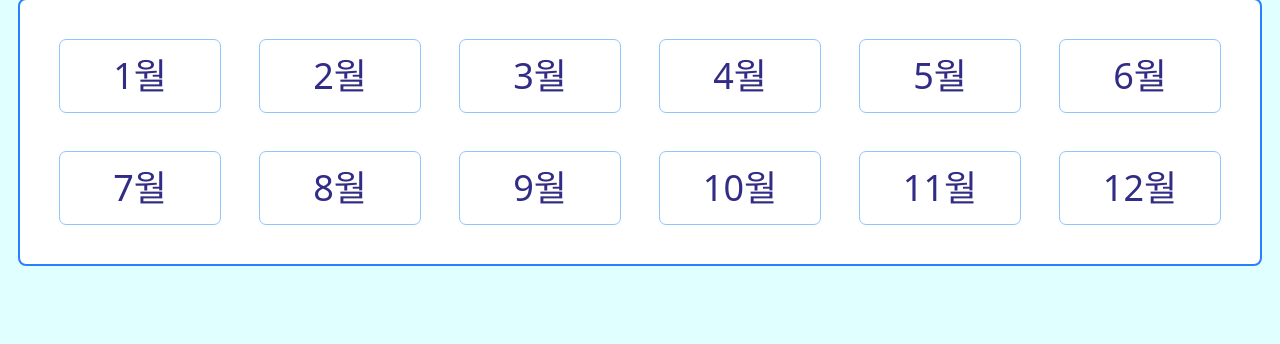
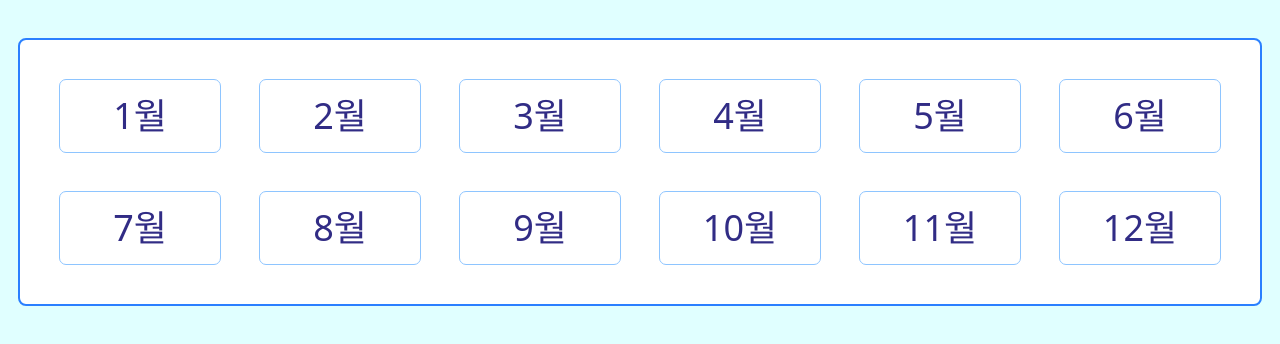
Before and after one commit to 123456466/budget-book, a React (Vite) app: page / in a window 1280 px wide. Shown: the top 344 px of the page. Built offline with nearby package versions, Linux system fonts and the light colour scheme.

Commit message:
fix :  스타일링 오류 고침

```diff
--- a/src/components/components/ContainerBox.tsx
+++ b/src/components/components/ContainerBox.tsx
@@ -2,14 +2,11 @@ import { ReactNode } from "react";
 
 interface ContainerBoxProps {
   children: ReactNode;
-  mtNum: string;
 }
 
-const ContainerBox = ({ children, mtNum }: ContainerBoxProps) => {
+const ContainerBox = ({ children }: ContainerBoxProps) => {
   return (
-    <div
-      className={`bg-white p-5 rounded-md outline-blue-500 outline-2 mt-${mtNum}`}
-    >
+    <div className={`bg-white p-5 rounded-md outline-blue-500 outline-2 mt-10`}>
       {children}
     </div>
   );
```
